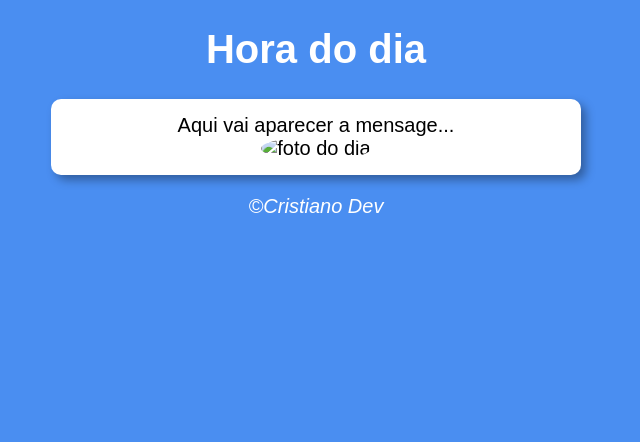
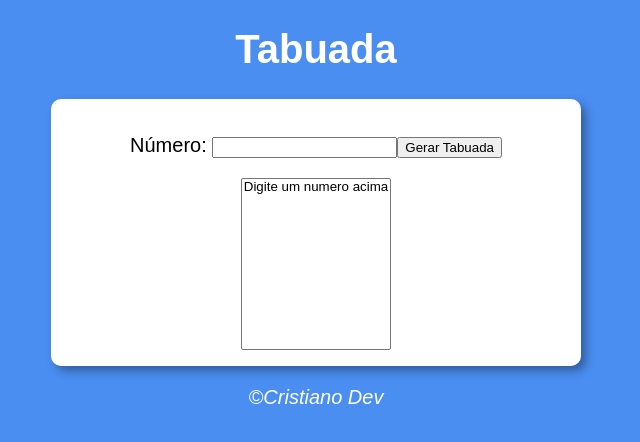
Before and after one commit to Cristiano202/javaScript, a plain HTML site: page aula14/exe17/index.html in a window 1280 px wide. Shown: the whole page, without its empty margins (324-964 px from the left). Drawn offline with Linux system fonts and the light colour scheme.

Commit message:
praticar de hoje fazer uma tabuada

```diff
--- a/aula14/exe17/index.html
+++ b/aula14/exe17/index.html
@@ -3,20 +3,23 @@
 <head>
     <meta charset="UTF-8">
     <meta name="viewport" content="width=device-width, initial-scale=1.0">
-    <title>Hora do dia</title>
+    <title>Tabuada</title>
     <link rel="stylesheet" href="modelo/style.css">
 </head>
-<body onload="carregar()">
+<body>
     <header>
-        <h1>Hora do dia</h1>
+        <h1>Tabuada</h1>
 
     </header>
     <section>
-        <div id="msg">
-            Aqui vai aparecer a mensage...
+        <div >
+            <p>Número: <input type="number" name="num" id="txtn"><input type="button" value="Gerar Tabuada" onclick="tabuada()"></p>
         </div>
-        <div id="foto">
-            <img id="imagem" src="fotos/fotomanha.jpg" alt="foto do dia">
+        <div >
+          <select name="tabuada" id="seltab" size="10">
+            <option>Digite um numero acima</option>
+
+          </select>
 
 
         </div>
--- a/aula14/exe17/scrips.js
+++ b/aula14/exe17/scrips.js
@@ -0,0 +1,21 @@
+function tabuada(){
+    let num=document.getElementById('txtn')
+    let tab=document.getElementById('seltab')
+    if(num.value.length==0){
+       window.alert('[ERRO]Por favor, digite um numero!!')
+    }
+    else{
+        tab.innerHTML=''
+        let n=Number(num.value)
+        for(let cont=0;cont<=10;cont++){
+            let item=document.createElement('option')
+            item.text=`${n} X ${cont} = ${n*cont}`
+            tab.appendChild(item)
+
+        }
+
+    }
+
+
+
+}
```
